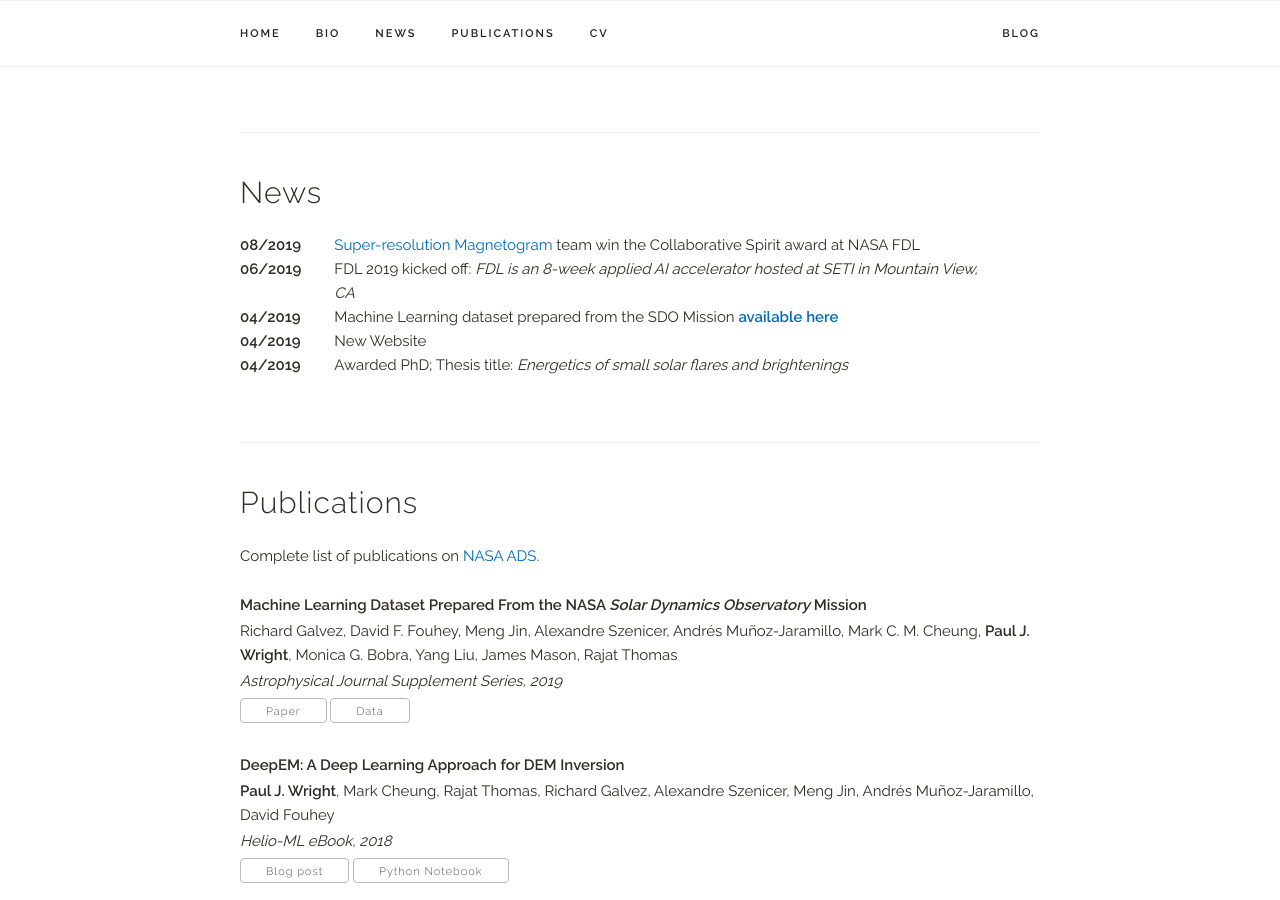
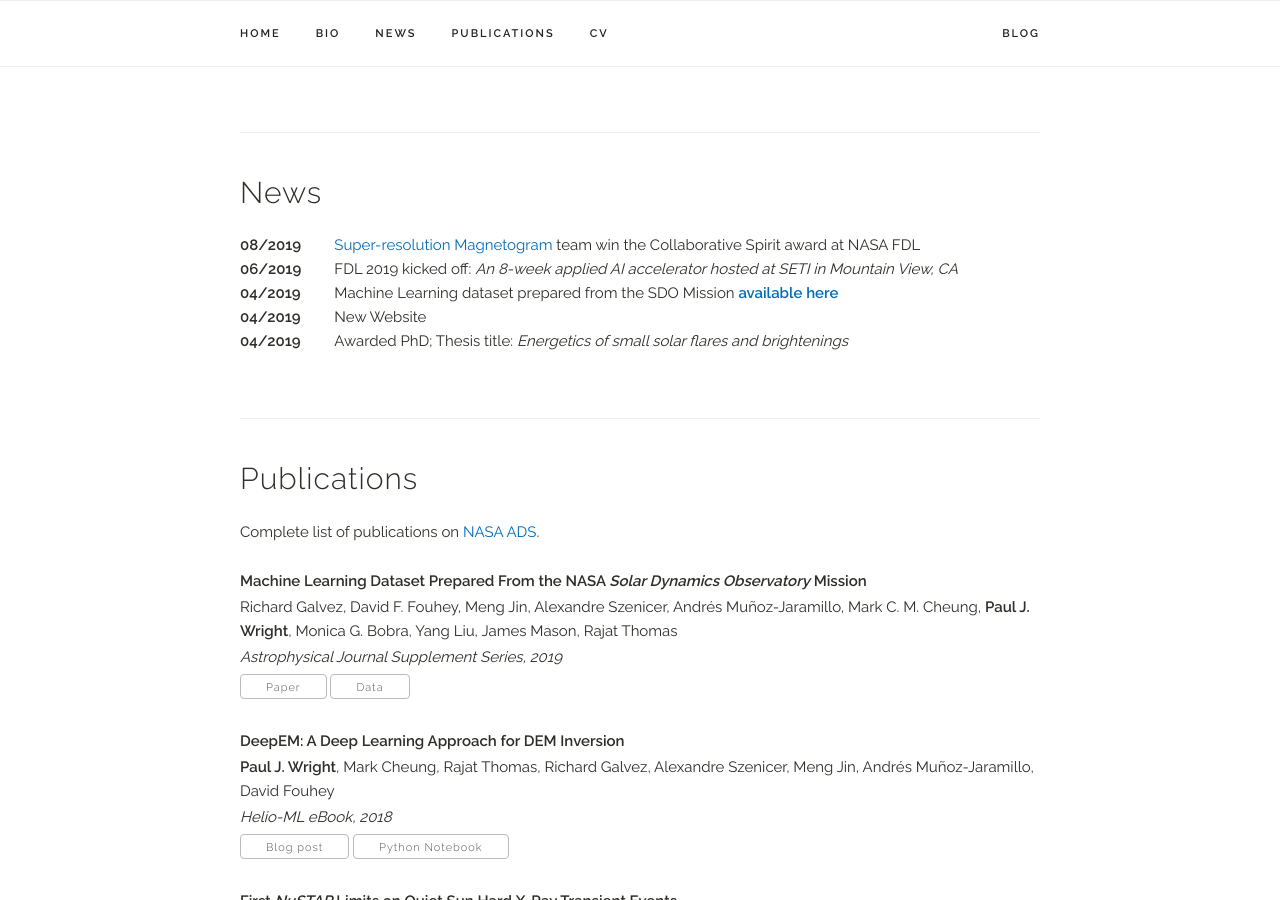
Before and after one commit to rookie0o9/rookie0o9.github.io, a Jekyll site: the page built from index.html, in a window 1280 px wide and 900 px high, scrolled down 683 px. Built offline with Jekyll 4.4.1, drawn with Linux system fonts in a browser that asks for light colours; a style sheet for code colours, icons or effects is not loaded.

Commit message:
Updated subtitle of FDL

```diff
--- a/_data/news.yaml
+++ b/_data/news.yaml
@@ -4,7 +4,7 @@ news:
   date: "08/2019"
 
 - title: "FDL 2019 kicked off:"
-  subtitle: "FDL is an 8-week applied AI accelerator hosted at SETI in Mountain View, CA"
+  subtitle: "An 8-week applied AI accelerator hosted at SETI in Mountain View, CA"
   date: "06/2019"
 
 - title: "Machine Learning dataset prepared from the SDO Mission <b><a href='/projects/2019_MLDataset'>available here</a></b>"
```
